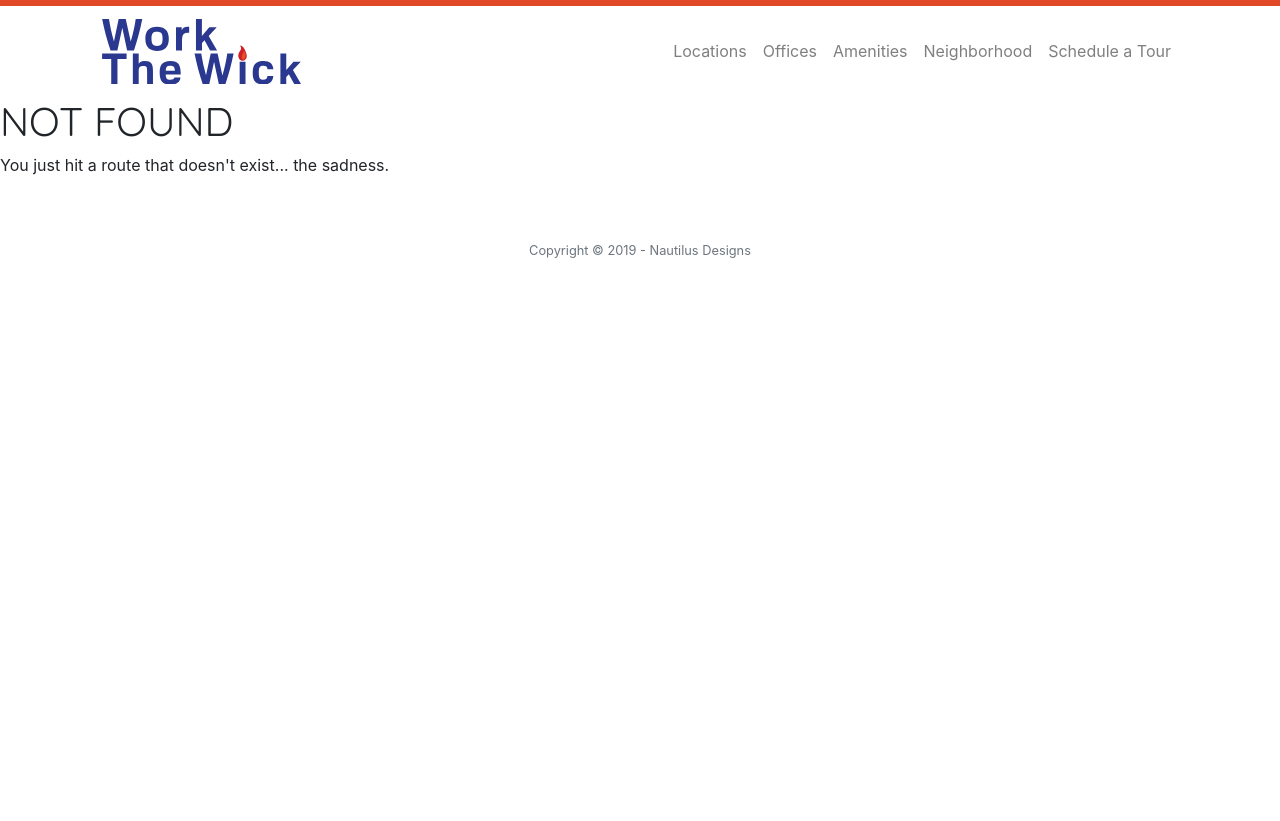
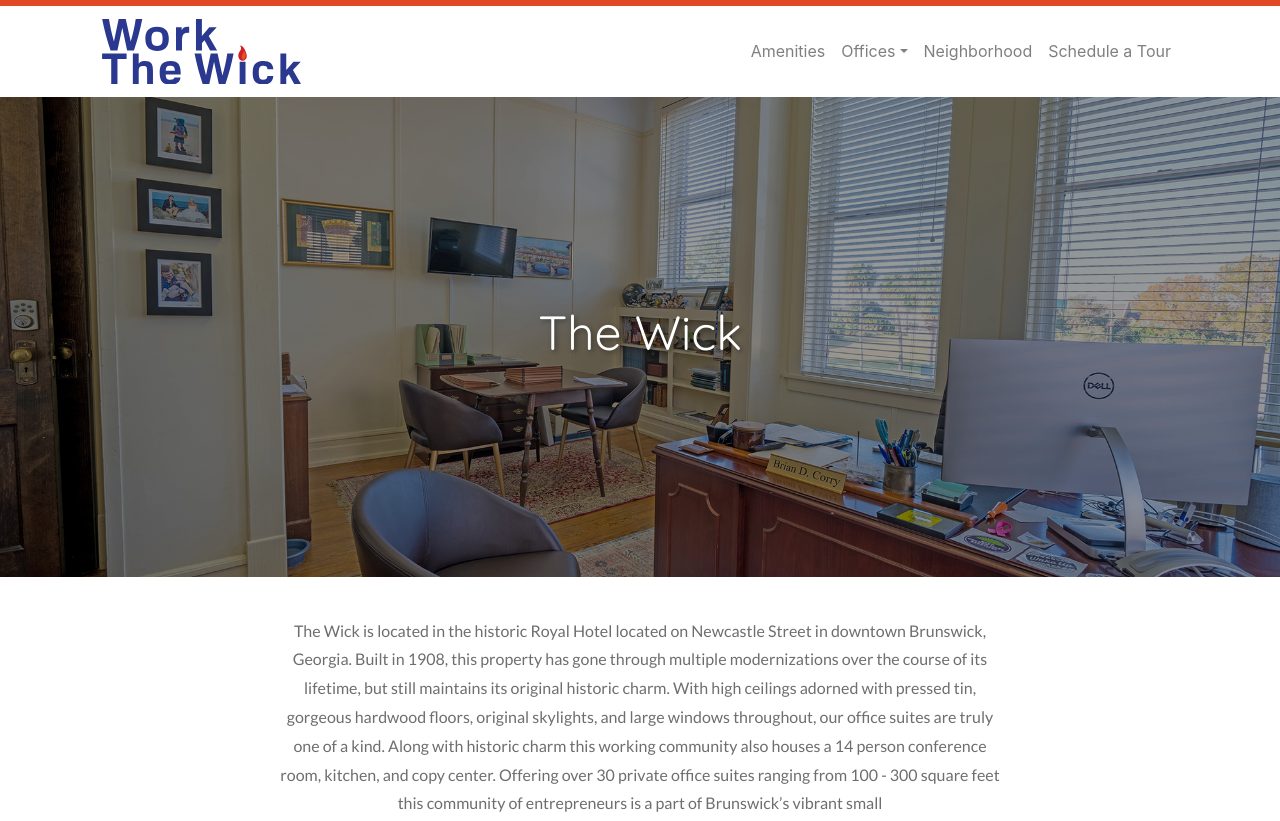
Before and after one commit to haydn5/Work-The-Wick, a Gatsby site: page /the-wick in a window 1280 px wide. Before the commit this address had no page. Shown: the top 821 px of the page. Before the commit the page ends 800 px from the top, so only its background shows below. Built offline with nearby package versions, Linux system fonts and the light colour scheme; Gatsby itself is replaced by a stand-in of ours.

Commit message:
more work

```diff
--- a/src/components/header.js
+++ b/src/components/header.js
@@ -1,6 +1,6 @@
 import React from "react"
 
-import { Navbar, Nav } from "react-bootstrap"
+import { Navbar, Nav, NavDropdown } from "react-bootstrap"
 import Scroller from './scroller'
 import { Link } from 'gatsby'
 
@@ -28,9 +28,10 @@ export default class Header extends React.Component {
               <Nav className="navbar-nav text-center ml-auto">
               <ul className="navbar-nav  text-center">
 
-                <li><Link to="/about-the-book/" className="nav-link" activeClassName="active">Locations</Link></li>
-                <li><Link to="/about-the-author/" className="nav-link" activeClassName="active">Offices</Link></li>
                 <li><Link to="/amenities/" className="nav-link" activeClassName="active">Amenities</Link></li>
+                <NavDropdown title="Offices" id="basic-nav-dropdown">
+        <NavDropdown.Item href="/the-wick/">The Wick</NavDropdown.Item>
+      </NavDropdown>
                 <li><Link to="/contact/" className="nav-link" activeClassName="active">Neighborhood</Link></li>
                 <li><Link to="/contact/" className="nav-link" activeClassName="active">Schedule a Tour</Link></li>
               </ul>
--- a/src/css/custom.css
+++ b/src/css/custom.css
@@ -1,4 +1,9 @@
 /* @import url('https://fonts.googleapis.com/css?family=Lato:400,400i,700,700i|Quicksand:300,400,700&display=swap'); */
+
+.navbar-nav .dropdown-menu {
+    border: none;
+    text-align: center;
+}
 
 .masthead {
     width: 100%;
@@ -135,6 +140,12 @@ hr {
     height: 6px;
 }
 
+/* Carousel */
+
+.carousel {
+    margin-bottom: 20px;
+}
+
 /* Media Query for Desktop */
 
 
--- /dev/null
+++ b/src/pages/the-wick/index.js
@@ -0,0 +1,128 @@
+import React from "react"
+import { Row, Col, Container, Carousel } from "react-bootstrap"
+import Layout from "../../components/layout"
+import SEO from "../../components/seo"
+
+
+import BackgroundImage from 'gatsby-background-image'
+
+import {graphql} from 'gatsby';
+import Img from 'gatsby-image';
+
+const theWick = (props) => (
+    <Layout>
+        <SEO title="Amenities" />
+        <section>
+
+
+        <BackgroundImage
+          Tag="section"
+          className="masthead fixed"
+          fluid={props.data.indexImage.childImageSharp.fluid}
+          fadeIn
+        >
+          <div className="black-overlay">
+            <div className="content-box">
+            <h1>The Wick</h1>
+            </div>
+          </div>
+        </BackgroundImage>
+
+        <Container>
+          <p className="summary">
+          The Wick is located in the historic Royal Hotel located on Newcastle Street in downtown Brunswick, Georgia. Built in 1908, this property has gone through multiple modernizations over the course of its lifetime, but still maintains its original historic charm. With high ceilings adorned with pressed tin, gorgeous hardwood floors, original skylights, and large windows throughout, our office suites are truly one of a kind. Along with historic charm this working community also houses a 14 person conference room, kitchen, and copy center. Offering over 30 private office suites ranging from 100 - 300 square feet this community of entrepreneurs is a part of Brunswick’s vibrant small
+          </p>
+        </Container>
+
+        <Container>
+        <Carousel autoPlay interval={80000} touch={true}>
+          <Carousel.Item>
+            <Img fluid={props.data.wick01.childImageSharp.fluid} alt="The Wick 3 Font Face of the Building" className="d-block img-fluid" />
+          </Carousel.Item>
+          <Carousel.Item>
+          <Img fluid={props.data.wick02.childImageSharp.fluid} alt="The Wick 3 Font Face of the Building" className="d-block w-100" />
+          </Carousel.Item>
+          <Carousel.Item>
+            <Img fluid={props.data.wick03.childImageSharp.fluid} alt="The Wick 3 Font Face of the Building" className="d-block img-fluid" />
+          </Carousel.Item>
+          </Carousel>
+        </Container>
+
+        <div className="subhead">
+        <iframe src="https://www.google.com/maps/embed?pb=!1m18!1m12!1m3!1d853.6267005218305!2d-81.496362070799!3d31.15120889884333!2m3!1f0!2f0!3f0!3m2!1i1024!2i768!4f13.1!3m3!1m2!1s0x88e4d817bb4f97c1%3A0x7567711ebf771008!2s1612%20Newcastle%20St%2C%20Brunswick%2C%20GA%2031520!5e0!3m2!1sen!2sus!4v1574797196651!5m2!1sen!2sus" width="100%" height="100%" title="helo" frameborder="0"></iframe>
+        </div>
+
+
+        </section>
+    </Layout>
+);
+
+export default theWick;
+
+export const pageQuery = graphql`
+  query {
+    indexImage: file(relativePath: { eq: "wick1-header.jpg" }) {
+      childImageSharp {
+        fluid(maxWidth: 2000) {
+          ...GatsbyImageSharpFluid
+        }
+      }
+    }
+    wick1Front: file(relativePath: { eq: "wick-1-outside.jpg" }) {
+      childImageSharp {
+        fluid(maxWidth: 800) {
+          ...GatsbyImageSharpFluid_withWebp
+        }
+      }
+    }
+    wick2Front: file(relativePath: { eq: "wick-2-outside.jpg" }) {
+      childImageSharp {
+        fluid(maxWidth: 800) {
+          ...GatsbyImageSharpFluid_withWebp
+        }
+      }
+    }
+    wick3Front: file(relativePath: { eq: "wick-3-outside.jpg" }) {
+      childImageSharp {
+        fluid(maxWidth: 800) {
+          ...GatsbyImageSharpFluid_withWebp
+        }
+      }
+    }
+    noInvoices: file(relativePath: { eq: "no-invoices.jpg" }) {
+      childImageSharp {
+        fluid(maxWidth: 600) {
+          ...GatsbyImageSharpFluid_withWebp
+        }
+      }
+    }
+    amenities: file(relativePath: { eq: "amenities.jpg" }) {
+      childImageSharp {
+        fluid(maxWidth: 2000) {
+          ...GatsbyImageSharpFluid_withWebp
+        }
+      }
+    }
+    wick01: file(relativePath: { eq: "the-wick/wick01.jpg" }) {
+      childImageSharp {
+        fluid(maxWidth: 1000) {
+          ...GatsbyImageSharpFluid_withWebp
+        }
+      }
+    }
+    wick02: file(relativePath: { eq: "the-wick/wick02.jpg" }) {
+      childImageSharp {
+        fluid(maxWidth: 1000) {
+          ...GatsbyImageSharpFluid_withWebp
+        }
+      }
+    }
+    wick03: file(relativePath: { eq: "the-wick/wick03.jpg" }) {
+      childImageSharp {
+        fluid(maxWidth: 1000) {
+          ...GatsbyImageSharpFluid_withWebp
+        }
+      }
+    }
+  }
+`;
```
Also changed, not shown: src/pages/index.js (+35 -3 lines), src/images/the-wick/wick01.jpg (added), src/images/the-wick/wick02.jpg (added), src/images/the-wick/wick03.jpg (added), src/images/wick1-header.jpg (added).
